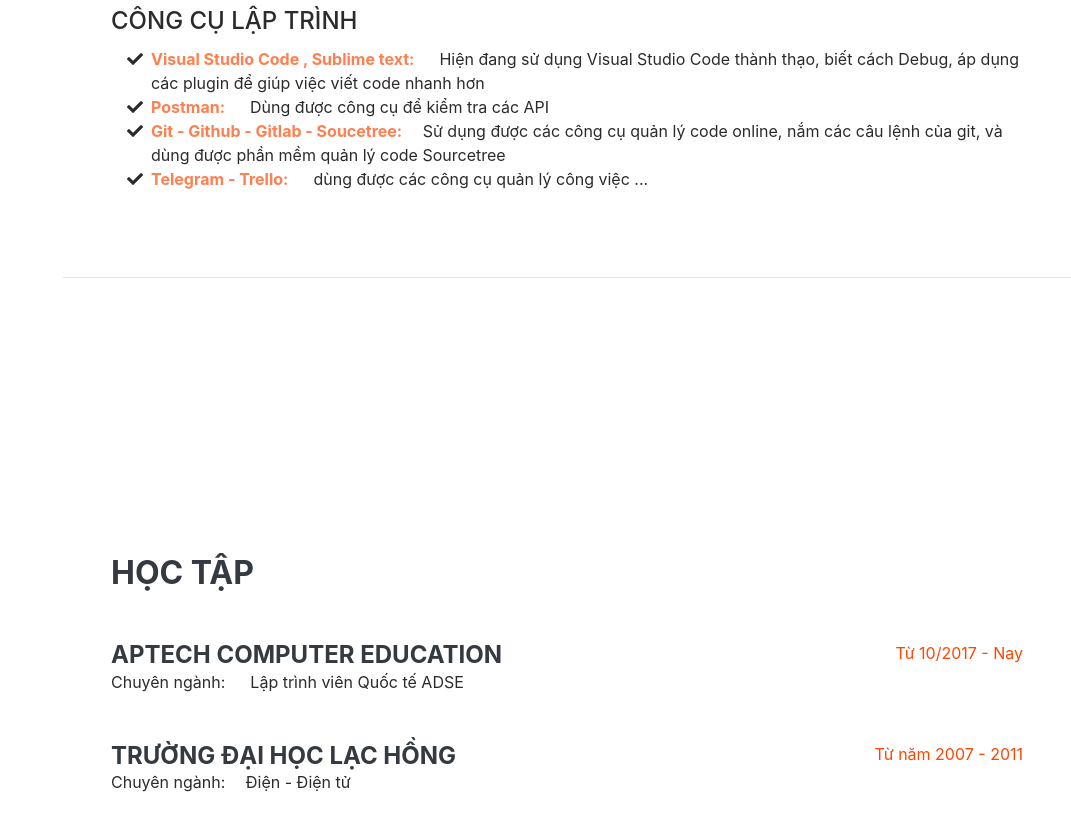
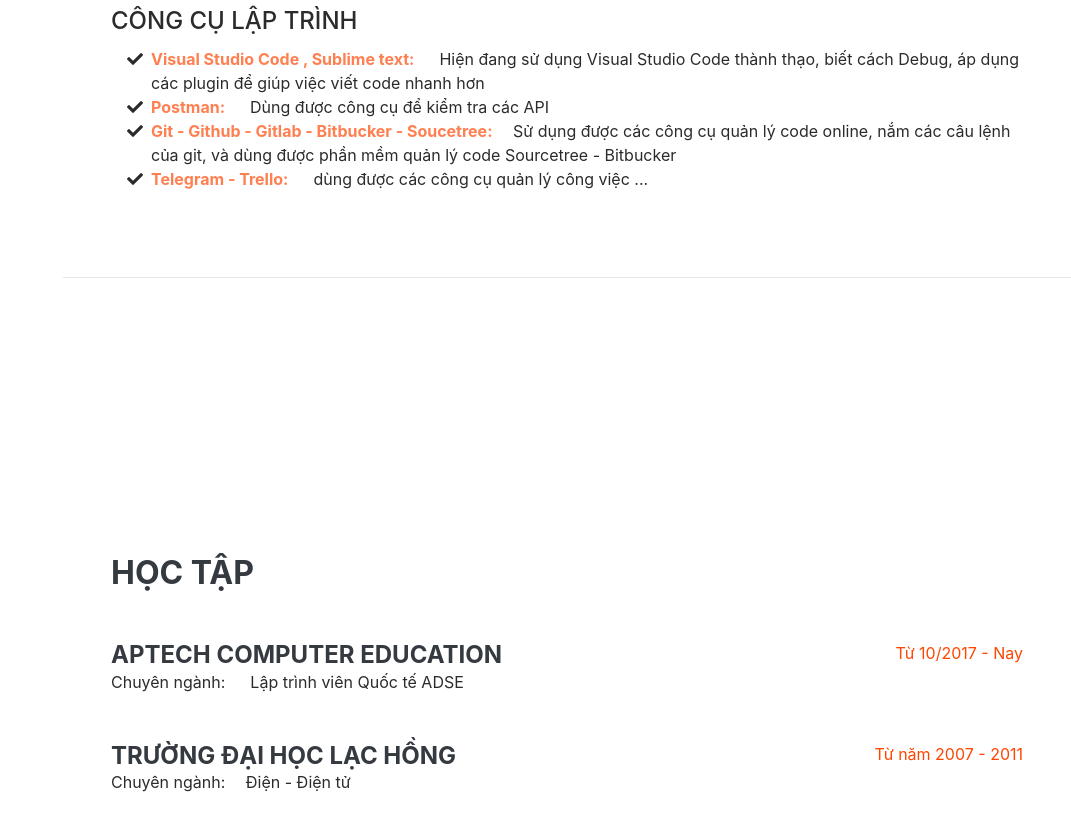
Before and after one commit to hieudvs/hieudvs.github.io, a plain HTML site: page index.html in a window 1280 px wide. Shown: the part 2299-3130 px from the top of the page, without its empty margins (209-1280 px from the left). Drawn offline with Linux system fonts and the light colour scheme; a web font is replaced by a local one.

Commit message:
update new skills

```diff
--- a/index.html
+++ b/index.html
@@ -256,7 +256,7 @@
               <strong>Postman:</strong> &emsp; Dùng được công cụ để kiểm tra các API</li>
             <li>
               <i class="fa-li fa fa-check"></i>
-              <strong>Git - Github - Gitlab - Soucetree:</strong>  &emsp;Sử dụng được các công cụ quản lý code online, nắm các câu lệnh của git, và dùng được phần mềm quản lý code Sourcetree</li>
+              <strong>Git - Github - Gitlab - Bitbucker - Soucetree:</strong>  &emsp;Sử dụng được các công cụ quản lý code online, nắm các câu lệnh của git, và dùng được phần mềm quản lý code Sourcetree - Bitbucker</li>
             <li>
               <i class="fa-li fa fa-check"></i>
               <strong>Telegram - Trello:</strong>  &emsp; dùng được các công cụ quản lý công việc ...</li>
```
